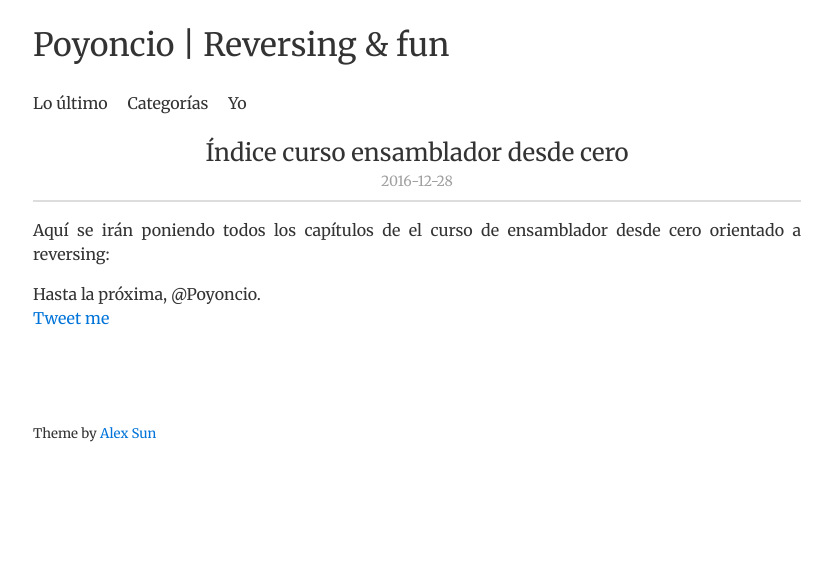
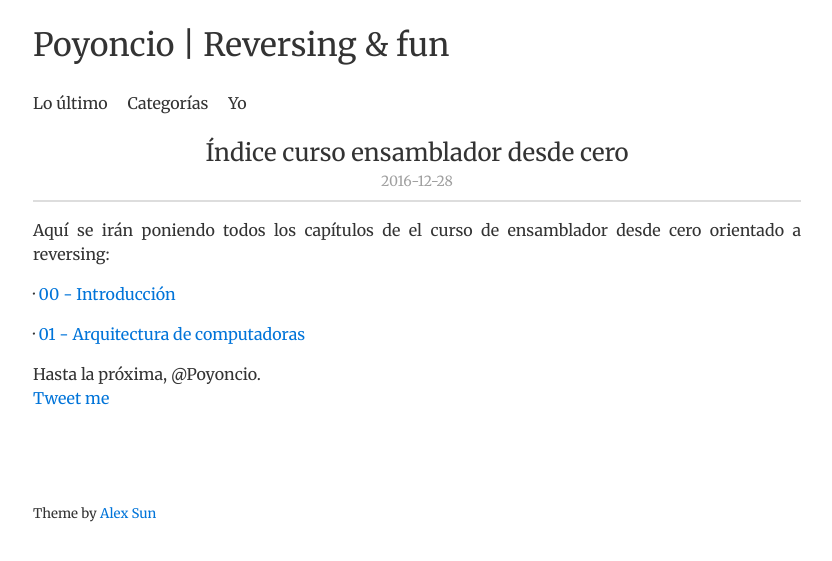
Before and after one commit to Poyoncio/poyoweb, a Jekyll site: the page built from _posts/2016-12-28-Índice-curso-ensamblador-desde-cero.md, in a window 1280 px wide. Shown: the top 561 px of the page, without its empty margins (223-1055 px from the left). Built offline with Jekyll 4.4.1, drawn with Linux system fonts in a browser that asks for light colours; nearby versions of some CDN libraries; comment, search, counter and statistics services are not loaded.

Commit message:
Update 2016-12-28-Índice-curso-ensamblador-desde-cero.md

```diff
--- a/_posts/2016-12-28-Índice-curso-ensamblador-desde-cero.md
+++ b/_posts/2016-12-28-Índice-curso-ensamblador-desde-cero.md
@@ -5,3 +5,7 @@ date: 2016-12-28
 ---
 --------------------
 Aquí se irán poniendo todos los capítulos de el curso de ensamblador desde cero orientado a reversing:
+
+   · [00 - Introducción](http://poyoncio.com/2016/12/29/Curso-ensamblador-00-Introducci%C3%B3n/)
+
+   · [01 - Arquitectura de computadoras](http://poyoncio.com/2016/12/29/Curso-ensamblador-01-Arquitectura-de-computadoras/)
```
